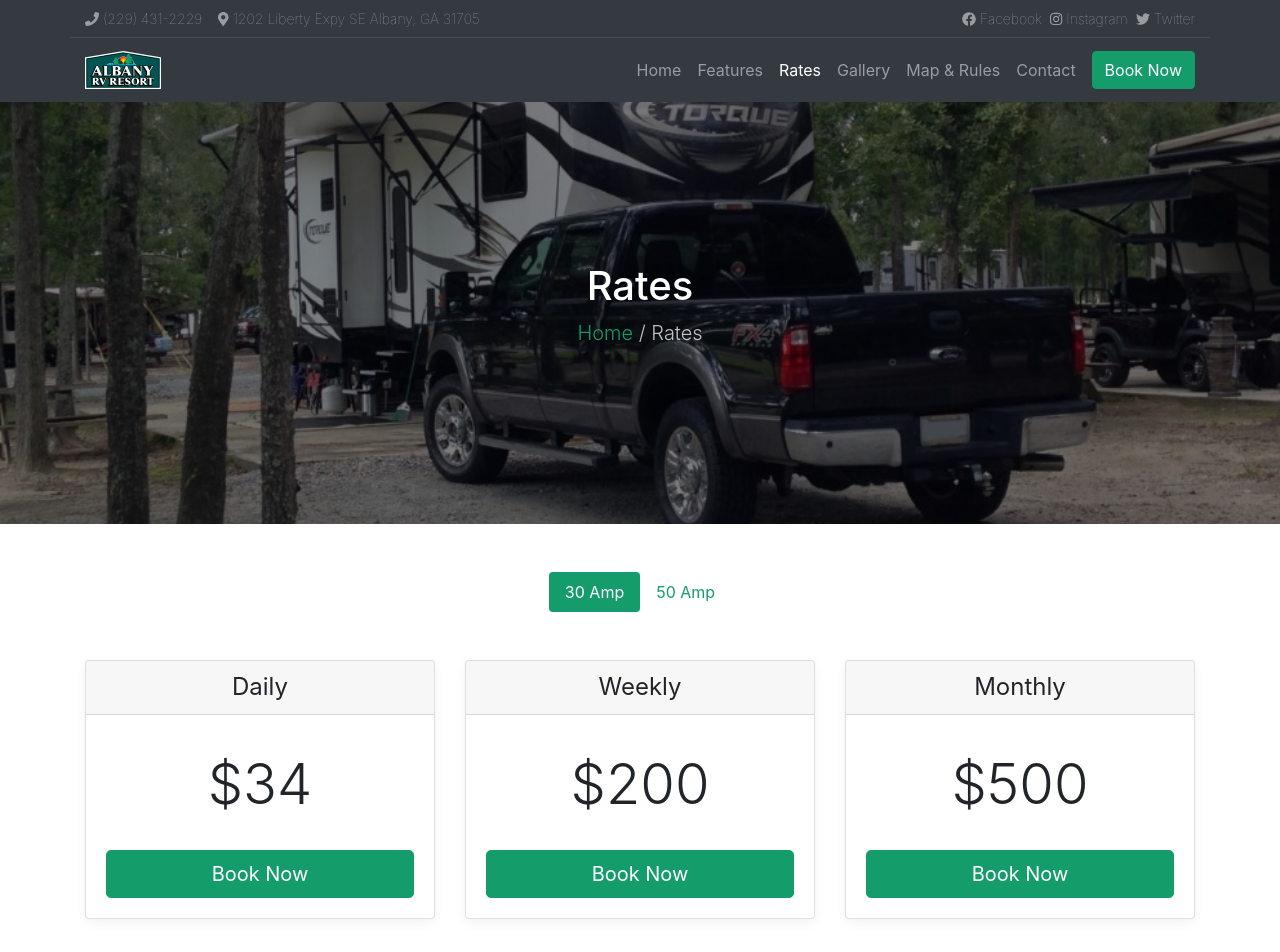
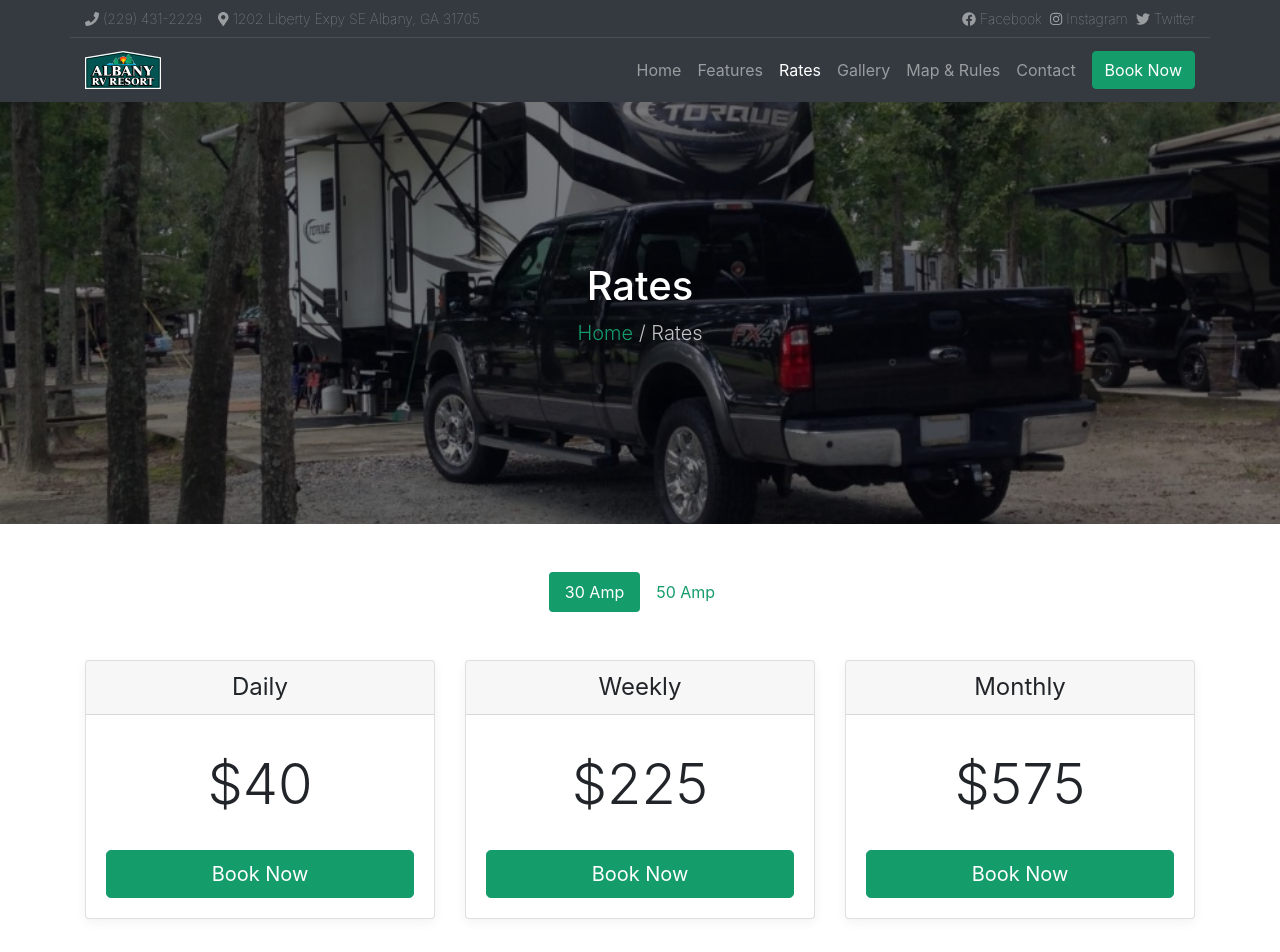
Before and after one commit to brandonptucker/albanyrvresort.com, a Nuxt app: page /rates in a window 1280 px wide. Shown: the top 952 px of the page. Built offline with nearby package versions, Linux system fonts and the light colour scheme.

Commit message:
Update rates

```diff
--- a/pages/rates.vue
+++ b/pages/rates.vue
@@ -46,15 +46,15 @@
         >
           <div class="row">
             <rate-card
-              :rate="34"
+              :rate="40"
               title="Daily"
             />
             <rate-card
-              :rate="200"
+              :rate="225"
               title="Weekly"
             />
             <rate-card
-              :rate="500"
+              :rate="575"
               title="Monthly"
             />
           </div>
@@ -67,15 +67,15 @@
         >
           <div class="row">
             <rate-card
-              :rate="38"
+              :rate="45"
               title="Daily"
             />
             <rate-card
-              :rate="225"
+              :rate="250"
               title="Weekly"
             />
             <rate-card
-              :rate="550"
+              :rate="625"
               title="Monthly"
             />
           </div>
```
Also changed, not shown: 1 other file (tests, documents, lock files or other folders).
